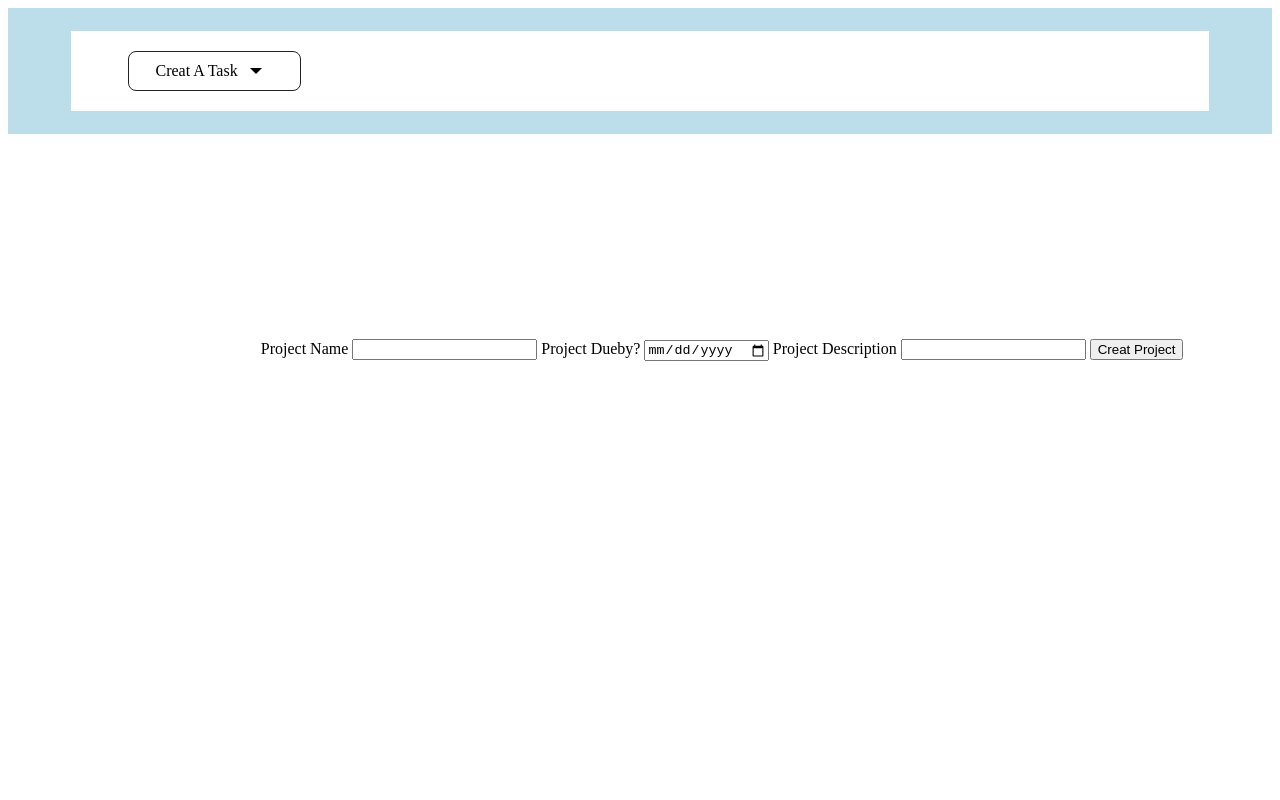
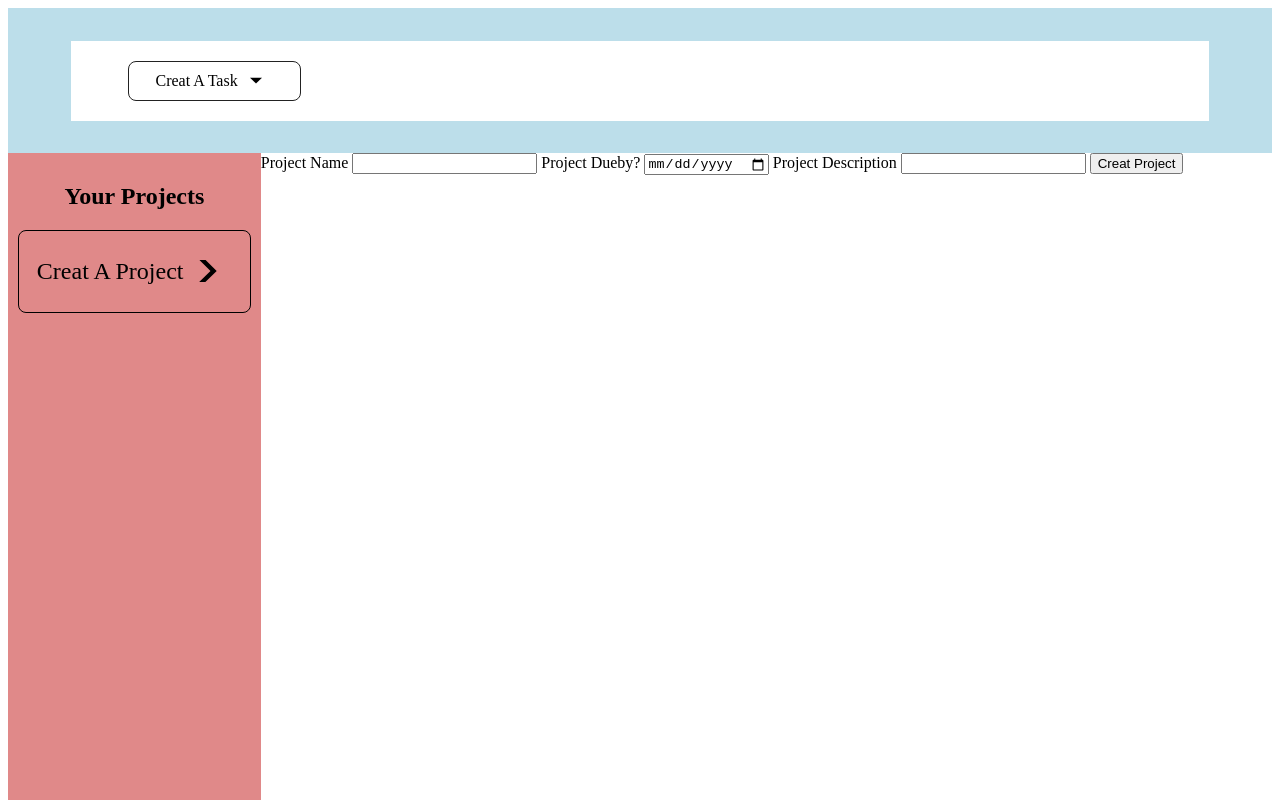
Before and after one commit to sicxx-xnx/to-do-list, a website built with webpack: page src/template.html in a window 1280 px wide. Shown: the top 800 px of the page. Built offline with nearby package versions, Linux system fonts and the light colour scheme.

Commit message:
build sidebar html and css style

```diff
--- a/src/index.js
+++ b/src/index.js
@@ -13,6 +13,7 @@ desc;
 let creationDate = new Date()
 let DueDate = new Date(date)
 return {
+creatTask: (taskName,TaskDueDate,taskDesc) =>{return {parentProject: ProjectName,taskName,TaskDueDate,taskDesc}},
 getName: ()=>{return ProjectName},
 getcreationDate: ()=> {return creationDate},
 getDueDate : ()=> { return DueDate},
--- a/src/style.css
+++ b/src/style.css
@@ -4,7 +4,7 @@ box-sizing: border-box;
 .contentHolder {
 display: grid;
 grid-template-columns:  repeat(5,1fr);
-grid-template-rows:114px repeat(5,1fr);
+grid-template-rows:145px repeat(5,1fr);
 height: 150vh;
 }
 .headerHolder {
@@ -57,6 +57,30 @@ display: none;
 display: flex;
 }
 .bodyHolder{
-grid-row:3/6;
+grid-row:2/7;
 grid-column: 2/6;
 }
+.SideBarHolder{
+grid-row: 2/7;
+grid-column: 1/2;
+background-color: rgb(224, 137, 137);
+padding: 10px;
+}
+.SideBar {
+width: 100%;
+height: 100%;
+flex-direction: column;
+align-items: center;
+}
+.CreatAProjectSideBar{
+width: 100%;
+height: 8%;
+border: 1px black solid;
+justify-content: center;
+align-items: center;
+border-radius: 8px;
+font-size: 1.5em;
+}
+.CreatAProjectSideBar:hover {
+justify-content: space-between;
+}
--- a/src/template.html
+++ b/src/template.html
@@ -11,7 +11,12 @@
         <div class="header"><div class="pickAProject"><p class="pickAProjectText">Creat A Task</p><img src="/src/images/8679858_arrow_drop_down_fill_icon.svg" alt="Drop Down Icon" class="dropDownArrowIcon"></div></div>
         <div class="pickAProjectDropDown hidden">wrap</div>
     </div>
-    <div class="SideBarHolder"></div>
+    <div class="SideBarHolder">
+     <div class="SideBar flex">
+        <h2>Your Projects</h2>
+        <div class="CreatAProjectSideBar flex"><div class=""></div><p class="CreatAProjectSideBarText">Creat A Project</p><img src="/src/images/211688_forward_arrow_icon.svg" alt="start project icon" class="dropDownArrowIcon"></div>
+     </div>
+    </div>
     <div class="bodyHolder">
         <div class="projectBuilder /hidden">
             <div class="projectBuilderForm">
```
Also changed, not shown: src/projectSidebar.js (added, +9 -0 lines), src/images/211688_forward_arrow_icon.svg (added).
